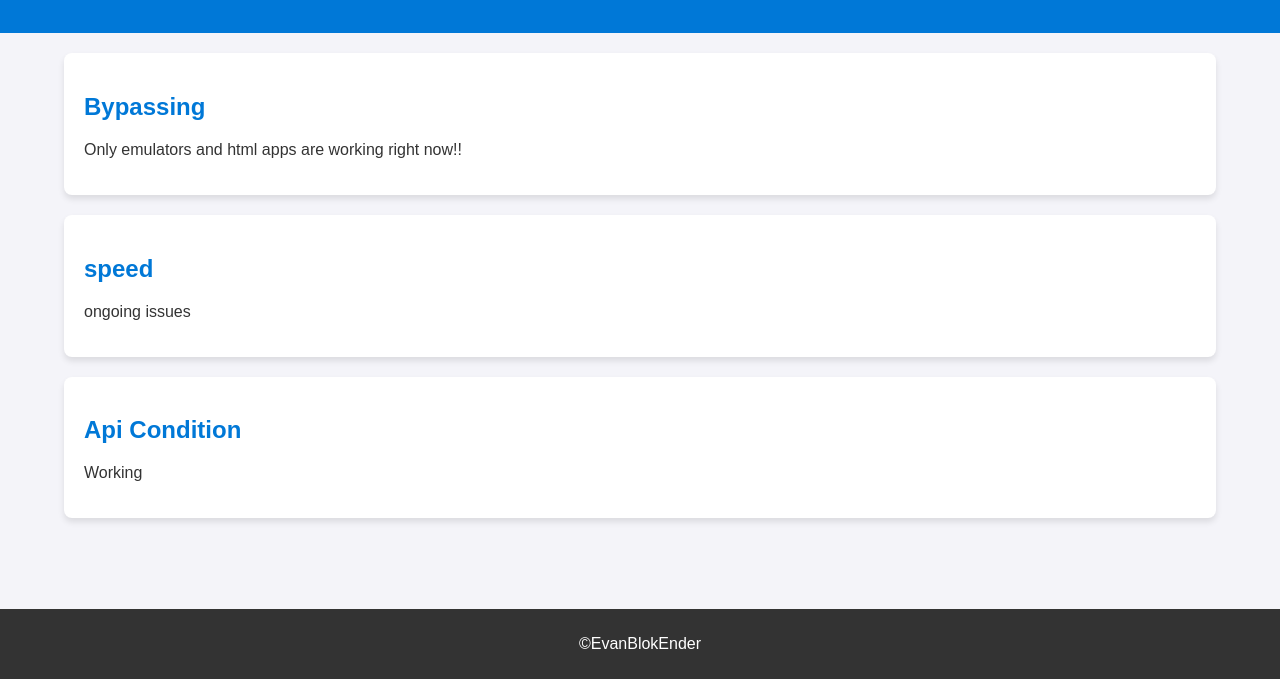
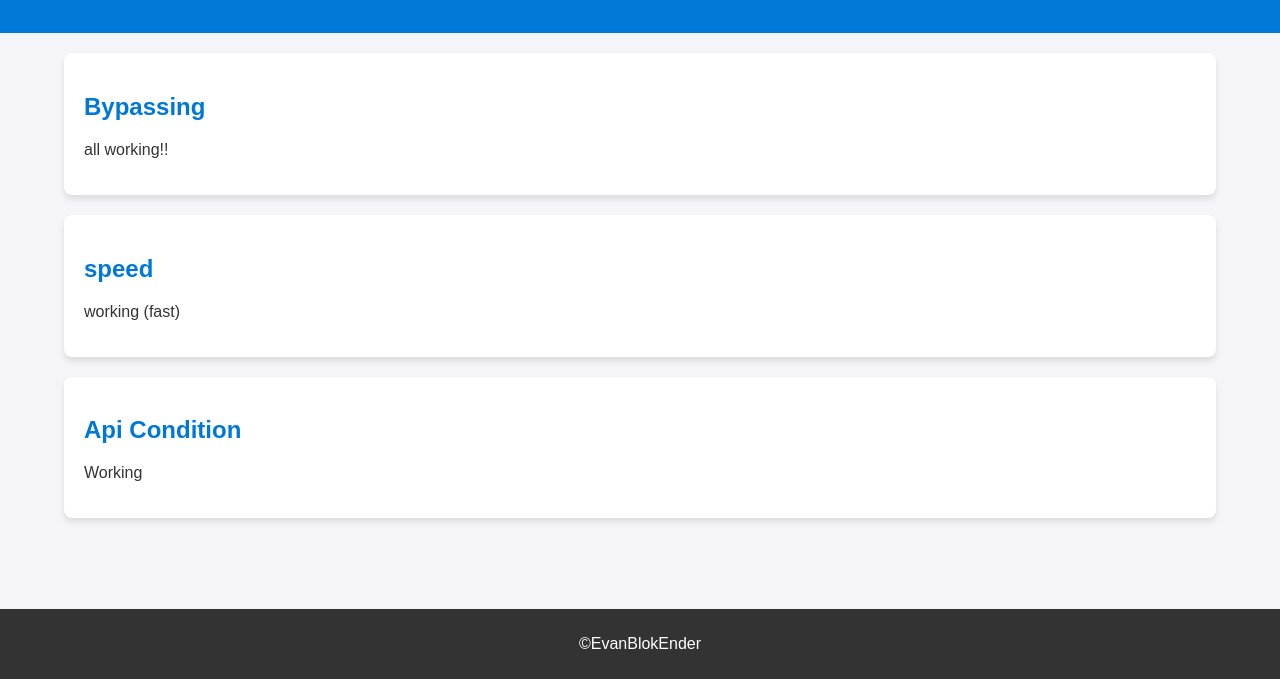
Before and after one commit to funschoolwork/status, a plain HTML site: page index.html in a window 1280 px wide. Shown: the part 121-800 px from the top of the page. Drawn offline with Linux system fonts and the light colour scheme.

Commit message:
Update index.html

```diff
--- a/index.html
+++ b/index.html
@@ -52,11 +52,11 @@
     <div class="container">
         <div class="section">
             <h2>Bypassing</h2>
-            <p>Only emulators and html apps are working right now!!</p>
+            <p>all working!!</p>
         </div>
         <div class="section">
             <h2>speed</h2>
-            <p>ongoing issues</p>
+            <p>working (fast)</p>
         </div>
         <div class="section">
             <h2>Api Condition</h2>
```
